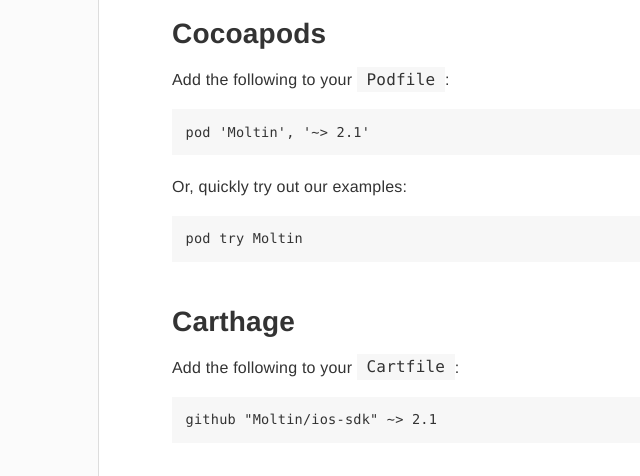
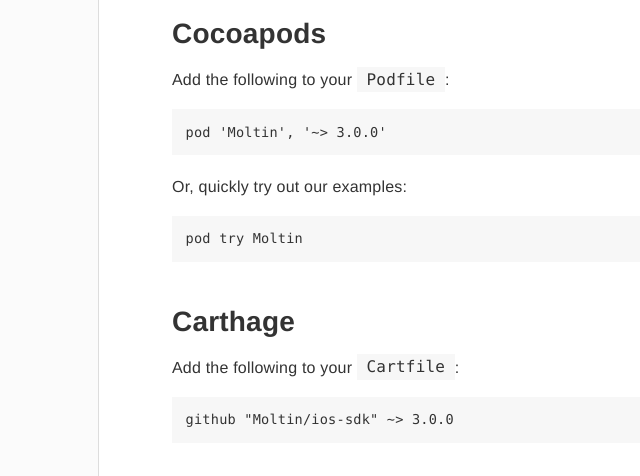
Before and after one commit to moltin/ios-sdk, a plain HTML site: page docs/docsets/moltin.docset/Contents/Resources/Documents/index.html in a window 1280 px wide. Shown: the part 1560-2036 px from the top of the page, 201-841 px from the left. Drawn offline with Linux system fonts and the light colour scheme; files that its build step writes are made by us from their sources; files whose address does not match are found by name.

Commit message:
Updated documentation

```diff
--- a/docs/docsets/moltin.docset/Contents/Resources/Documents/index.html
+++ b/docs/docsets/moltin.docset/Contents/Resources/Documents/index.html
@@ -335,7 +335,7 @@
 <h2 id='cocoapods' class='heading'>Cocoapods</h2>
 
 <p>Add the following to your <code>Podfile</code>:</p>
-<pre class="highlight plaintext"><code>pod 'Moltin', '~&gt; 2.1'
+<pre class="highlight plaintext"><code>pod 'Moltin', '~&gt; 3.0.0'
 </code></pre>
 
 <p>Or, quickly try out our examples:</p>
@@ -344,7 +344,7 @@
 <h2 id='carthage' class='heading'>Carthage</h2>
 
 <p>Add the following to your <code>Cartfile</code>:</p>
-<pre class="highlight plaintext"><code>github "Moltin/ios-sdk" ~&gt; 2.1
+<pre class="highlight plaintext"><code>github "Moltin/ios-sdk" ~&gt; 3.0.0
 </code></pre>
 <h2 id='swift-package-manager' class='heading'>Swift Package Manager</h2>
 
```
Also changed, not shown: docs/docsets/moltin.docset/Contents/Resources/Documents/installation.html (+2 -2 lines), docs/index.html (+2 -2 lines), docs/installation.html (+2 -2 lines), 2 other files.
